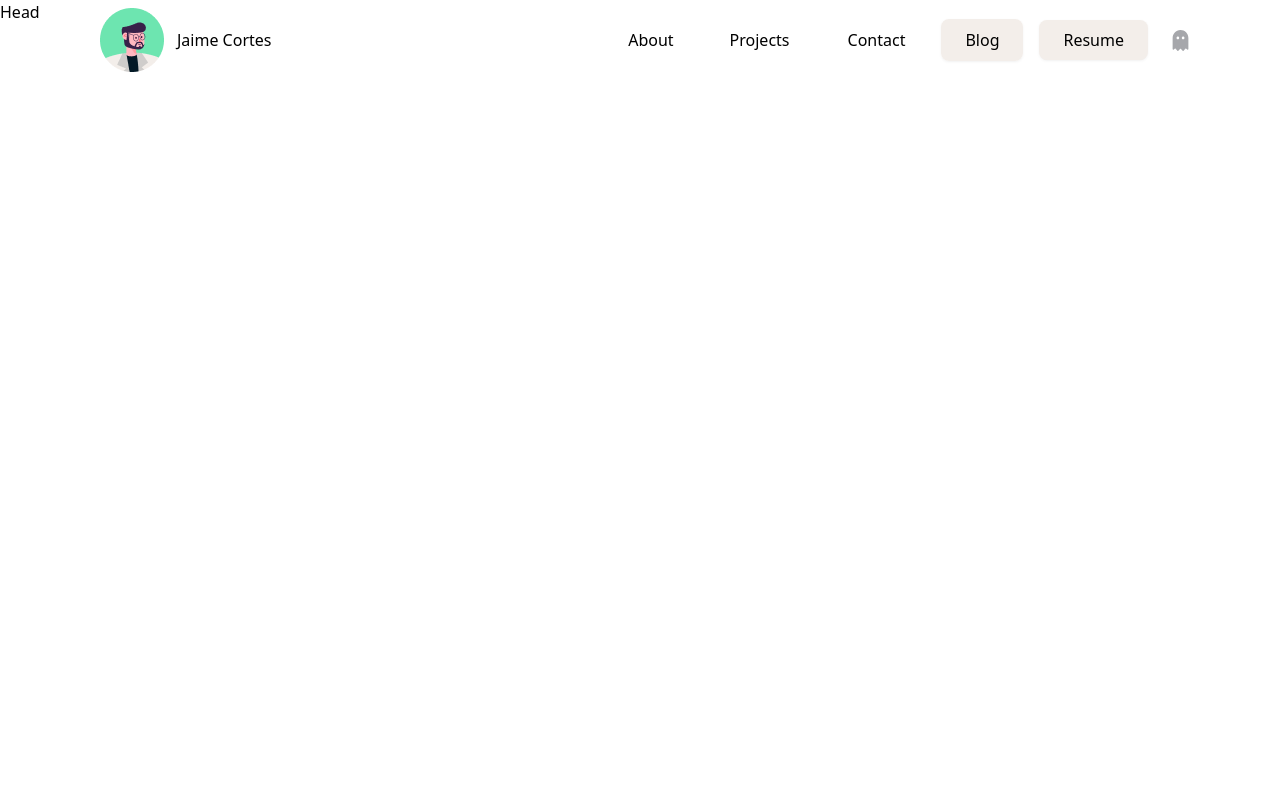
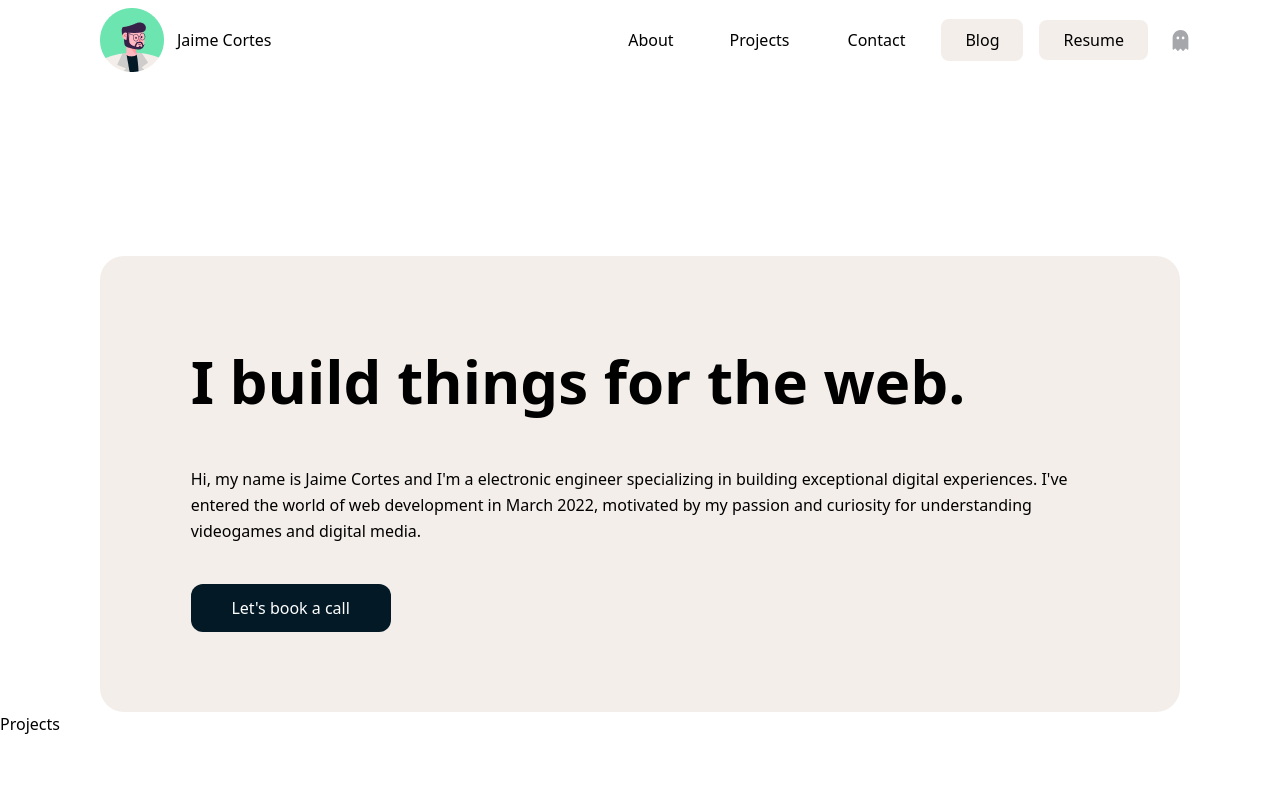
Before and after one commit to Jaumet91/Portfolio, a React (Vite) app: page / in a window 1280 px wide. Shown: the top 800 px of the page. Built offline with nearby package versions, Linux system fonts and the light colour scheme.

Commit message:
about section started

```diff
--- a/src/assets/index.js
+++ b/src/assets/index.js
@@ -2,10 +2,14 @@ import desktopAvatarLight from './desktop-avatar-light.png';
 import desktopAvatarLighHover from './desktop-avatar-light-hover.png';
 import desktopAvatarDark from './desktop-avatar-dark.png';
 import desktopAvatarDarkHover from './desktop-avatar-dark-hover.png';
+import patternMesh from './pattern-mesh.svg';
+import vectorStairs from './vector-stairs.svg';
 
 export {
   desktopAvatarLight,
   desktopAvatarLighHover,
   desktopAvatarDark,
   desktopAvatarDarkHover,
+  patternMesh,
+  vectorStairs,
 };
--- a/src/components/layout/Home.jsx
+++ b/src/components/layout/Home.jsx
@@ -1,14 +1,15 @@
-import { About, Projects, Contact, Head } from '../pages/Home';
+import { About, Projects, Contact } from '../pages/Home';
 import { NavHome } from '../nav';
 
 export const Home = () => {
   return (
-    <div className='dark:bg-background-inverted bg-white transition-colors'>
+    <>
       <NavHome />
-      <Head />
-      <About />
-      <Projects />
-      <Contact />
-    </div>
+      <main className='dark:bg-background-inverted bg-white transition-colors'>
+        <About />
+        <Projects />
+        <Contact />
+      </main>
+    </>
   );
 };
--- a/src/components/nav/NavHome.jsx
+++ b/src/components/nav/NavHome.jsx
@@ -107,16 +107,16 @@ export const NavHome = () => {
   };
 
   return (
-    <>
+    <header>
       {width > breakpoint ? (
         <AnimatePresence>
           <motion.nav
-            className={`flex container justify-between py-2 fixed transition-shadow duration-500
-          min-w-full px-20 ${
-            scrolledToTop === false
-              ? 'backdrop-blur-sm bg-white/30 dark:bg-background-inverted/30 shadow-lg shadow-black/5 dark:shadow-black/20'
-              : 'shadow-none'
-          }`}
+            className={`flex container justify-between py-2 fixed transition-shadow duration-500 z-50
+              min-w-full px-20 ${
+                scrolledToTop === false
+                  ? 'backdrop-blur-md bg-white/70 dark:bg-background-inverted/30 shadow-lg shadow-black/5 dark:shadow-black/20'
+                  : 'shadow-none'
+              }`}
             initial={{ y: -200 }}
             animate={{
               y: scrolledToTop || scrollDirection === 'up' ? 0 : -200,
@@ -151,7 +151,7 @@ export const NavHome = () => {
                         {isActive ? (
                           <motion.span
                             layoutId='shadow'
-                            className='absolute inset-0 dark:bg-[#191c23] bg-hover-1 rounded-lg -z-10'
+                            className='absolute inset-0 dark:bg-[#191c23] bg-primary rounded-lg -z-10'
                           />
                         ) : null}
                         <span>{name}</span>
@@ -166,7 +166,7 @@ export const NavHome = () => {
                   to='/blog'
                   onClick={handleOnClick}
                   className='py-2.5 px-6 mx-2 bg-secondary dark:bg-secondary-inverted rounded-lg hover:shadow-md
-               shadow-black/5 shadow transition-shadow'>
+               shadow-black/5 transition-shadow'>
                   Blog
                 </Link>
               </motion.div>
@@ -176,7 +176,7 @@ export const NavHome = () => {
                 whileHover='hover'
                 whileTap='tap'
                 className='px-6 py-2 rounded-lg ml-2 bg-secondary dark:bg-secondary-inverted  hover:shadow-md
-              shadow-black/5 shadow transition-shadow'>
+              shadow-black/5 transition-shadow'>
                 Resume
               </motion.button>
 
@@ -195,15 +195,15 @@ export const NavHome = () => {
       ) : (
         <>
           <div
-            className={`fixed z-10 w-screen h-screen  ${
+            className={`${
               isOpen &&
-              'backdrop-blur-sm bg-white/30 dark:bg-background-inverted/30'
+              'backdrop-blur-sm bg-white/30 dark:bg-background-inverted/30 fixed w-screen h-screen z-50'
             }`}>
             <motion.div
               className={`flex container justify-between py-2 fixed transition-shadow duration-500
                 min-w-full px-5 z-20 ${
                   scrolledToTop === false
-                    ? 'backdrop-blur-sm bg-white/30 dark:bg-background-inverted/30 shadow-lg shadow-black/5 dark:shadow-black/20'
+                    ? 'backdrop-blur-md bg-white/70 dark:bg-background-inverted/30 shadow-lg shadow-black/5 dark:shadow-black/20'
                     : 'shadow-none'
                 }`}
               initial={{ y: -200 }}
@@ -264,7 +264,7 @@ export const NavHome = () => {
                       to='/blog'
                       onClick={handleOnClick}
                       className='py-3 px-14 bg-btn rounded-xl hover:shadow-md dark:bg-white
-                      shadow-black/5 shadow transition-shadow text-white dark:text-background-inverted'>
+                      shadow-black/5 transition-shadow text-white dark:text-background-inverted'>
                       Blog
                     </Link>
                   </motion.div>
@@ -276,7 +276,7 @@ export const NavHome = () => {
                     className='absolute left-1/2 -ml-[75px] w-[150px] top-[450px] sm:top-[500px] flex justify-center'>
                     <button
                       className='px-11 py-3 rounded-xl bg-btn hover:shadow-md text-white dark:text-background-inverted
-                      shadow-black/5 shadow transition-shadow dark:bg-white'>
+                      shadow-black/5 transition-shadow dark:bg-white'>
                       Resume {/* TODO: descarga CV */}
                     </button>
                   </motion.div>
@@ -290,6 +290,6 @@ export const NavHome = () => {
           </div>
         </>
       )}
-    </>
+    </header>
   );
 };
--- a/src/components/nav/NavToggler.jsx
+++ b/src/components/nav/NavToggler.jsx
@@ -15,7 +15,7 @@ export const NavToggler = ({ toggle, theme }) => {
   return (
     <button
       onClick={toggle}
-      className='border-0 outline-none focus:outline-none absolute top-[17px] right-[10px] w-[50px] h-[50px] rounded-full z-40'>
+      className='border-0 outline-none focus:outline-none absolute top-[17px] right-[10px] w-[50px] h-[50px] rounded-full z-50'>
       <svg width='23' height='23' viewBox='0 0 23 23'>
         <Path
           theme={theme}
--- a/src/components/pages/Home/About.jsx
+++ b/src/components/pages/Home/About.jsx
@@ -1,7 +1,44 @@
+import { motion } from 'framer-motion';
+
+const btnAni = {
+  hover: { y: -3 },
+  tap: { y: 0 },
+};
+
 export const About = () => {
   return (
-    <section id='about' className='h-screen'>
-      About
+    <section
+      id='about'
+      className='max-w-[1440px] mx-auto lg:px-[100px] sm:px-[40px] lg:pt-64 md:pt-60 pt-52'>
+      <div
+        className='md:grid sm:grid-cols-12 md:gap-x-2 md:gap-y-10 bg-secondary sm:rounded-3xl
+           md:py-20 py-10 md:px-0 sm:px-12 px-6 dark:text-white dark:bg-secondary-inverted'>
+        <div className='md:col-start-2 md:col-span-10'>
+          <div className='font-extrabold big-heading md:mb-0 mb-10'>
+            I build things for the web.
+          </div>
+        </div>
+        <div className='md:col-start-2 md:col-span-10 z-10 md:mb-0 mb-10'>
+          <div className='leading-relaxed'>
+            Hi, my name is Jaime Cortes and {"I'm"} a electronic engineer
+            specializing in building exceptional digital experiences. {"I've"}{' '}
+            entered the world of web development in March 2022, motivated by my
+            passion and curiosity for understanding videogames and digital
+            media.
+          </div>
+        </div>
+        <div className='flex justify-center md:block md:col-start-2 '>
+          <motion.button
+            variants={btnAni}
+            whileHover='hover'
+            whileTap='tap'
+            className='px-2 py-3 sm:w-[200px] w-[195px] rounded-xl bg-btn hover:shadow-md
+            text-white dark:text-background-inverted hover:shadow-black/30 transition-shadow
+            dark:bg-white justify-center'>
+            {"Let's"} book a call
+          </motion.button>
+        </div>
+      </div>
     </section>
   );
 };
--- a/src/components/pages/Home/Head.jsx
+++ /dev/null
@@ -1,7 +0,0 @@
-export const Head = () => {
-  return (
-    <div id='head' className='h-screen'>
-      Head
-    </div>
-  );
-};
--- a/src/components/pages/Home/index.js
+++ b/src/components/pages/Home/index.js
@@ -1,4 +1,3 @@
 export * from './About';
 export * from './Projects';
 export * from './Contact';
-export * from './Head';
--- a/src/index.css
+++ b/src/index.css
@@ -5,6 +5,11 @@
 @layer components {
   .background {
     @apply bg-hover-1 dark:bg-secondary-inverted fixed top-0 right-0 bottom-0 w-[300px] h-[2000px] z-30 drop-shadow-xl;
+  }
+
+  .big-heading {
+    margin: 0;
+    font-size: clamp(40px, 5.6vw, 60px);
   }
 }
 
```
Also changed, not shown: src/components/nav/NavBlog.jsx (+18 -18 lines), src/assets/pattern-mesh.svg (added), src/assets/vector-stairs.svg (added).
